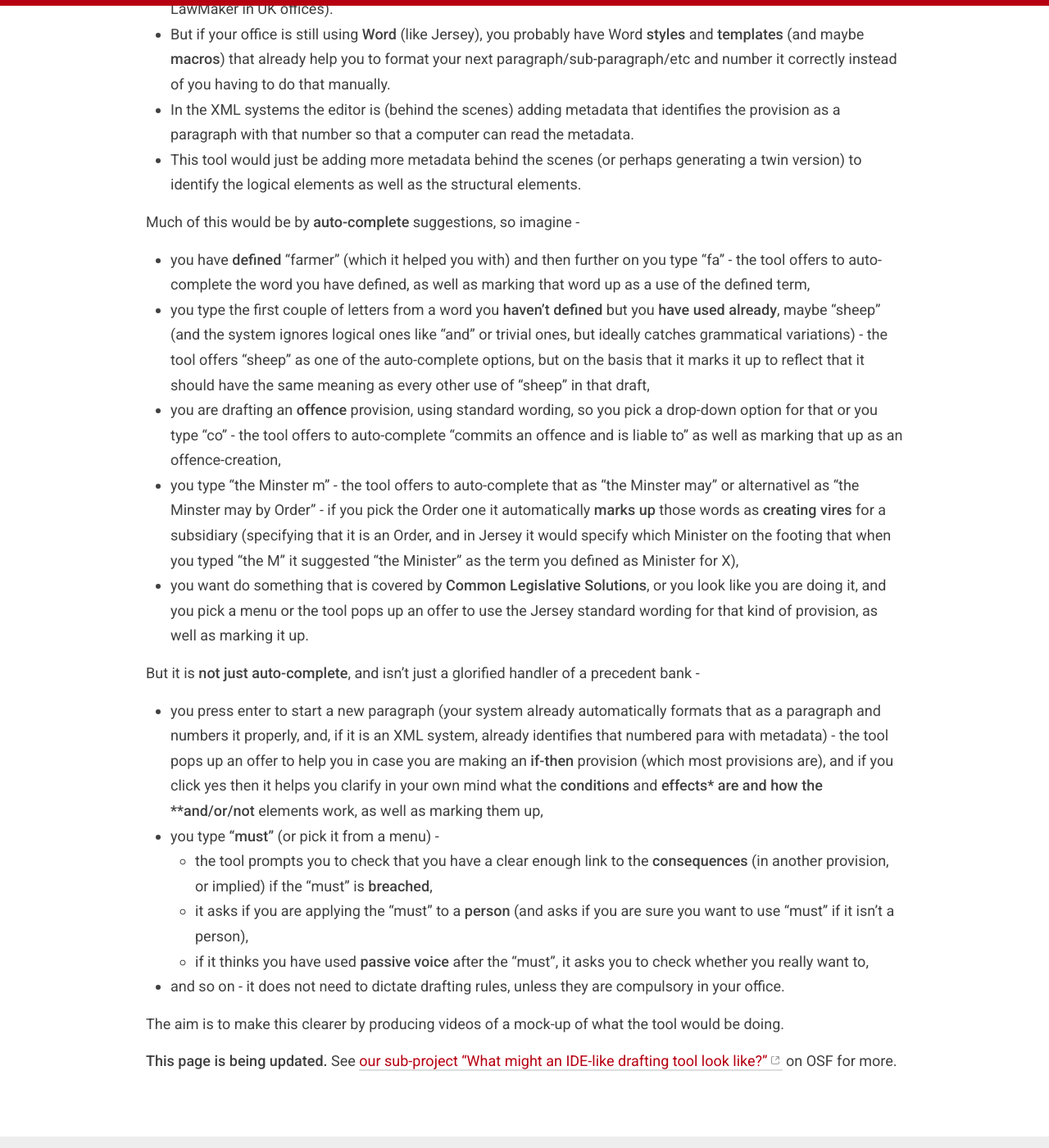
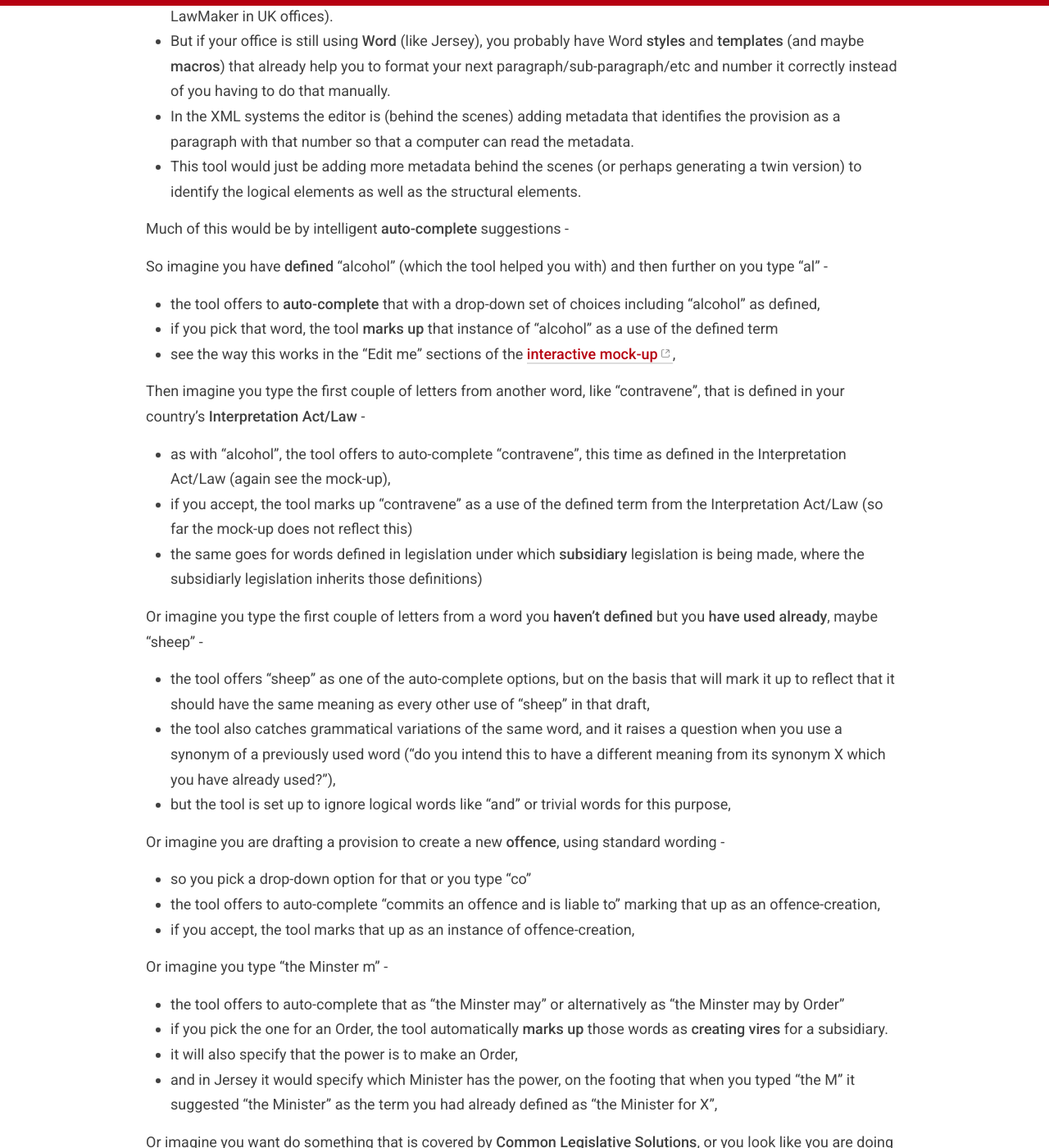
Before and after one commit to crlp-jerseyldo/crlp-jerseyldo.github.io, a Jekyll site: the page built from _pages/an-ide-for-legislation.md, in a window 1280 px wide and 1400 px high, scrolled down 3466 px. Shown: the whole window at 82% size. Built offline with Jekyll 4.4.1, drawn with Linux system fonts in a browser that asks for light colours; some of the changed text lies outside the part shown.

Commit message:
Update an-ide-for-legislation.md
Rewrite to relate more to the interactive mock-up

```diff
--- a/_pages/an-ide-for-legislation.md
+++ b/_pages/an-ide-for-legislation.md
@@ -9,7 +9,9 @@ parent_url: /work/
 * TOC
 {:toc}
 
-We have an interactive [**mock-up** of some of the functions of an imaginary **tool**](https://crlp-jerseyldo.github.io/ilde-mockup/){:target="_blank"} for legislative drafters - please **try it out** (and see the [**explanations** in our newsletter](https://substack.com/@digitallegislation/p-149448484){:target="_blank"}).
+## Mock-ups of a tool for legislative drafters
+
+We have an [**interactive mock-up** of some of the functions of an imaginary **tool**](https://crlp-jerseyldo.github.io/ilde-mockup/){:target="_blank"} for legislative drafters - please **try it out** (and see the [**explanations** in our newsletter](https://substack.com/@digitallegislation/p-149448484){:target="_blank"}).
 
 ![A screenshot of the mock-up of a drafting tool](/images/ILDE-mockup-screenshot.png)
 
@@ -20,8 +22,8 @@ It is a work in progress and we will add separate videos to illustrate further f
 
 We want to show legislative drafters how a possible tool could work to help them **create, mark up and check the logical structures in their drafts while they are drafting**.
 * We aim to do that by producing **illustrative mock-ups**, plus a basic specification as a starting point for any interested developers.
-* We want drafters to imagine an equivalent for them of the **"Integrated Development Environments"** that help programmers to code (ideally with a tool sitting inside our Word templates or XML editors), rather than thinking we mean they have to draft their text first and then go back over it to mark it up.
-* In the longer term we would like to see developers create these drafting tools, starting with our basic spec, but for now we are just illustrating what a tool could look like.
+* We want **legislative drafters** to imagine an equivalent for them of the **"Integrated Development Environments"** that help programmers to code (ideally with a tool sitting inside our Word templates or XML editors). We want to avoid legislative drafters imagining we mean they have to draft their text first and then go back over it to mark it up.
+* In the longer term we would like to see **developers** create these drafting tools, starting with our basic spec. But for now we are just illustrating what a tool could look like, to set the ball rolling.
 
 ## Building on related work
 
@@ -36,38 +38,67 @@ We want to show legislative drafters how a possible tool could work to help them
 ## What would the imaginary tool do?
 * The tool would **help** the drafter to be **rigorous** in creating (and marking up for computer readability) -
   * **if-and-or-not** structures,
-  * **defined** terms and **repeated undefined** terms (which should have the same meaning each time),
+  * **defined** terms (see the mock-up) and **repeated undefined** terms (which should have the same meaning each time),
   * provisions that use "**must**", "must not" or "**may**",
   * other key elements such as **offences** and **vires** (powers to make subsidiary legislation),
   * any standard adaptable provisions arising from "**Common Legislative Solutions**".
 * The idea would be to use **drop-down** lists of suggestions (& other help) to enable drafters to write consistently while the tool automatically marks up the text correctly (and possibly gives useful error messages when it detects an inconsistency).
 
-## Some examples of what the tool could do (as descriptions, but eventually as demos)
-We want to use **mock-ups** to demonstrate what we mean, as it is far easier to get the ideas across to the rest of the legislative drafting community that way. But we will also see if we can produce a **basic specification** that a developer could use as starting material, and we need to explain what we mean in text as well as through demos, so here is an attempt -
-* For instance if you have already **defined** "agriculturalist", and in a later provision you start typing "ag", the tool would suggest "agriculturalist" as a defined term. If you accept the suggestion by clicking on it then it would **complete** the word, but it would also **mark up** the word as a use of the defined term.
-* Similarly it could help with constructing "**if**" provisions, by marking the conditions, the and/or between them, and the effects, and so on.
+## Some examples of what the tool could do (as descriptions, but better seen in demos)
+We are using the [**interactive mock-up**](https://crlp-jerseyldo.github.io/ilde-mockup/){:target="_blank"} (and supplementary static mock-ups) to demonstrate what we mean, given it is far easier to get the ideas across to the rest of the legislative drafting community that way. But we will also see if we can produce a **basic specification** that a developer could use as starting material, and we need to explain what we mean in text as well as through demos, so here is an attempt.
 
-One way for a legislative drafter to think about it is just as doing something more than your **current** system already does for you (we hope).
-* You might be in one of the bigger drafting offices that have already moved over to writing in an XML editor (like LawMaker in UK offices).
+One way for **legislative drafters** to think about it is just as doing something more than what (we hope) your **current** system already does for you.
+* You might be in one of the bigger drafting offices that have already moved over to writing in an **XML** editor (like LawMaker in UK offices).
 * But if your office is still using **Word** (like Jersey), you probably have Word **styles** and **templates** (and maybe **macros**) that already help you to format your next paragraph/sub-paragraph/etc and number it correctly instead of you having to do that manually.
 * In the XML systems the editor is (behind the scenes) adding metadata that identifies the provision as a paragraph with that number so that a computer can read the metadata.
 * This tool would just be adding more metadata behind the scenes (or perhaps generating a twin version) to identify the logical elements as well as the structural elements.
 
-Much of this would be by **auto-complete** suggestions, so imagine -
-*	you have **defined** "farmer" (which it helped you with) and then further on you type "fa" - the tool offers to auto-complete the word you have defined, as well as marking that word up as a use of the defined term,
-*	you type the first couple of letters from a word you **haven't defined** but you **have used already**, maybe "sheep" (and the system ignores logical ones like "and" or trivial ones, but ideally catches grammatical variations) - the tool offers "sheep" as one of the auto-complete options, but on the basis that it marks it up to reflect that it should have the same meaning as every other use of "sheep" in that draft,
-*	you are drafting an **offence** provision, using standard wording, so you pick a drop-down option for that or you type "co" - the tool offers to auto-complete "commits an offence and is liable to" as well as marking that up as an offence-creation,
-*	you type "the Minster m" - the tool offers to auto-complete that as "the Minster may" or alternativel as "the Minster may by Order" - if you pick the Order one it automatically **marks up** those words as **creating vires** for a subsidiary (specifying that it is an Order, and in Jersey it would specify which Minister on the footing that when you typed "the M" it suggested "the Minister" as the term you defined as Minister for X),
-*	you want do something that is covered by **Common Legislative Solutions**, or you look like you are doing it, and you pick a menu or the tool pops up an offer to use the Jersey standard wording for that kind of provision, as well as marking it up.
+Much of this would be by intelligent **auto-complete** suggestions -
 
-But it is **not just auto-complete**, and isn't just a glorified handler of a precedent bank -
-*	you press enter to start a new paragraph (your system already automatically formats that as a paragraph and numbers it properly, and, if it is an XML system, already identifies that numbered para with metadata) - the tool pops up an offer to help you in case you are making an **if-then** provision (which most provisions are), and if you click yes then it helps you clarify in your own mind what the **conditions** and **effects* are and how the **and/or/not** elements work, as well as marking them up,
-*	you type **"must"** (or pick it from a menu) -
-    *	the tool prompts you to check that you have a clear enough link to the **consequences** (in another provision, or implied) if the "must" is **breached**,
-    *	it asks if you are applying the "must" to a **person** (and asks if you are sure you want to use "must" if it isn't a person),
-    *	if it thinks you have used **passive voice** after the "must", it asks you to check whether you really want to,
-*	and so on - it does not need to dictate drafting rules, unless they are compulsory in your office.
+So imagine	you have **defined** "alcohol" (which the tool helped you with) and then further on you type "al" -
+*	the tool offers to **auto-complete** that with a drop-down set of choices including "alcohol" as defined,
+* if you pick that word, the tool **marks up** that instance of "alcohol" as a use of the defined term
+* see the way this works in the "Edit me" sections of the [**interactive mock-up**](https://crlp-jerseyldo.github.io/ilde-mockup/){:target="_blank"},
 
-The aim is to make this clearer by producing videos of a mock-up of what the tool would be doing.
+Then imagine you type the first couple of letters from another word, like "contravene", that is defined in your country's **Interpretation Act/Law** -
+* as with "alcohol", the tool offers to auto-complete "contravene", this time as defined in the Interpretation Act/Law (again see the mock-up),
+* if you accept, the tool marks up "contravene" as a use of the defined term from the Interpretation Act/Law (so far the mock-up does not reflect this)
+* the same goes for words defined in legislation under which **subsidiary** legislation is being made, where the subsidiarly legislation inherits those definitions)
+
+Or imagine you type the first couple of letters from a word you **haven't defined** but you **have used already**, maybe "sheep" -
+*	the tool offers "sheep" as one of the auto-complete options, but on the basis that will mark it up to reflect that it should have the same meaning as every other use of "sheep" in that draft,
+*	the tool also catches grammatical variations of the same word, and it raises a question when you use a synonym of a previously used word ("do you intend this to have a different meaning from its synonym X which you have already used?"),
+*	but the tool is set up to ignore logical words like "and" or trivial words for this purpose,
+
+Or imagine you are drafting a provision to create a new **offence**, using standard wording -
+   *	so you pick a drop-down option for that or you type "co"
+   *	the tool offers to auto-complete "commits an offence and is liable to" marking that up as an offence-creation,
+   *	if you accept, the tool marks that up as an instance of offence-creation,
+
+Or imagine you type "the Minster m" -
+   *	the tool offers to auto-complete that as "the Minster may" or alternatively as "the Minster may by Order"
+   *	if you pick the one for an Order, the tool automatically **marks up** those words as **creating vires** for a subsidiary.
+   *	it will also specify that the power is to make an Order,
+   *	and in Jersey it would specify which Minister has the power, on the footing that when you typed "the M" it suggested "the Minister" as the term you had already defined as "the Minister for X",
+
+Or imagine you want do something that is covered by **Common Legislative Solutions**, or you look like you are doing it, and you pick a menu or the tool pops up an offer to use the Jersey standard wording for that kind of provision, as well as marking it up.
+
+## Not just auto-complete - help with "if" and "must" and other structures
+
+The tool would not use the sort of auto-complete in Word that irritates drafters by guessing what word you are going to use next. Instead, when you do something it recognises, it would offer a drop-down list, and allow you to you click on one of the choices (or ignore them). Nor is the tool just a glorified handler of a precedent bank.
+
+The tool would also help with constructing "**if**" provisions, by marking the conditions, the and/or between them, and the effects, and so on -
+*	you press enter to start a new paragraph (your system already automatically formats that as a paragraph and numbers it properly, and, if it is an XML system, already identifies that numbered para with metadata),
+*	the tool pops up an offer to help you in case you are making an **if-then** provision (which most provisions are),
+*	if you click "yes" then it helps you clarify in your own mind what the **conditions** and **effects** are and how the **and/or/not** elements work, as well as marking them up for you;
+
+Also, when you type **"must"** (or pick it from a menu) -
+*	the tool prompts you to check that you have a clear enough link to the **consequences** (in another provision, or implied) if the "must" is **breached**,
+*	it asks if you are applying the "must" to a **person** (and asks if you are sure you want to use "must" if it isn't a person),
+*	if it thinks you have used **passive voice** after the "must", it asks you to check whether you really want to,
+
+And so on - it does not need to dictate drafting rules, unless they are compulsory in your office.
+
+The aim of the [**interactive mock-up**](https://crlp-jerseyldo.github.io/ilde-mockup/){:target="_blank"} is to make this clearer by allowing you to see an example working. We are also producing videos (and static screenshots) of mock-ups to illustrate other particular aspects of what the tool would be doing.
 
 **This page is being updated.** See [our sub-project "What might an IDE-like drafting tool look like?"](https://osf.io/uk2vy/){:target="_blank"} on OSF for more.
```
